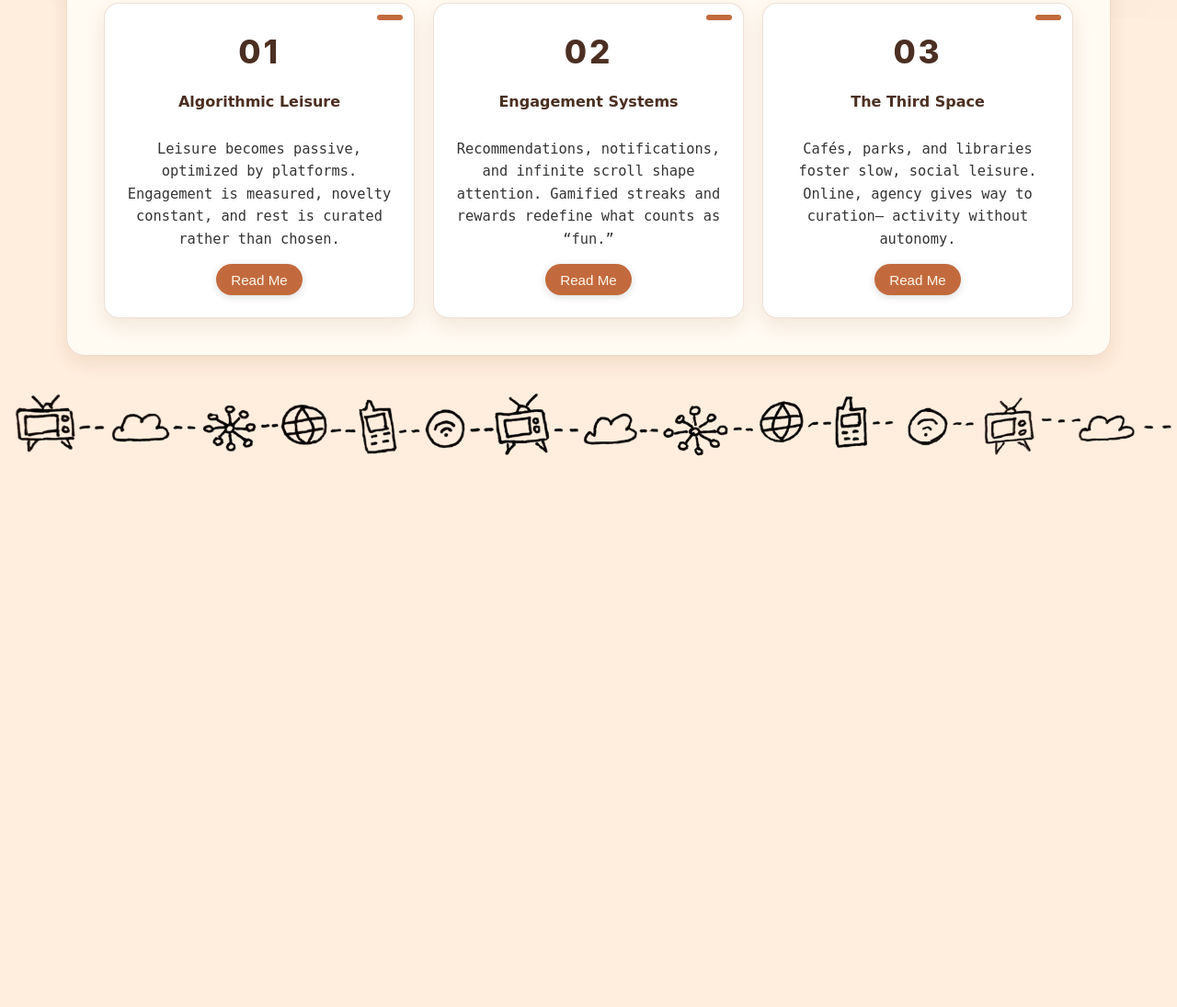
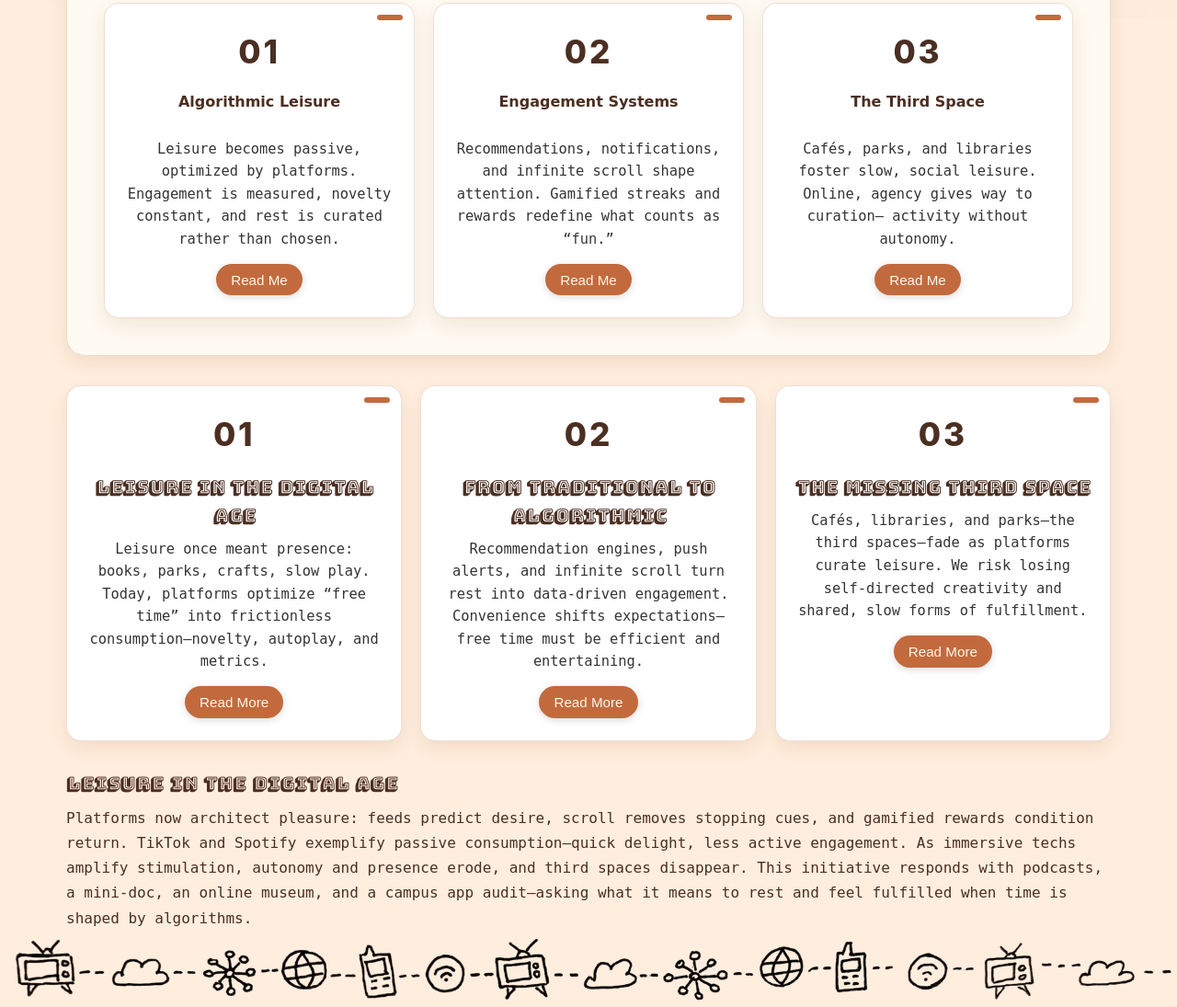
Before and after one commit to EltaBajrami/digital-leisure, a website built with Vite: page index.html in a window 1280 px wide. Shown: the part 780-1875 px from the top of the page at 92% size. Before the commit the page ends 1283 px from the top, so only its background shows below. Built offline with nearby package versions, Linux system fonts and the light colour scheme; a web font is replaced by a local one.

Commit message:
Added info info cards leisure in the digital age

```diff
--- a/src/main.ts
+++ b/src/main.ts
@@ -180,6 +180,50 @@ class App {
           </div>
         </div>
       </main>
+
+      <!-- Info Cards (AFTER CONTENT-SECTION) -->
+      <div class="info-cards" style="display: ${this.state.activeTab === 'about' ? 'grid' : 'none'}; margin-top: 1.5rem;">
+        <!-- Card 01 -->
+        <div class="card">
+          <div class="card-accent accent-pink"></div>
+          <div class="card-icon" aria-hidden="true">01</div>
+          <h4 class="card-title">Leisure in the Digital Age</h4>
+          <p class="card-body">
+            Leisure once meant presence: books, parks, crafts, slow play. Today, platforms optimize “free time” into frictionless consumption—novelty, autoplay, and metrics.
+          </p>
+          <button class="card-cta">Read More</button>
+        </div>
+
+        <!-- Card 02 -->
+        <div class="card">
+          <div class="card-accent accent-blue"></div>
+          <div class="card-icon" aria-hidden="true">02</div>
+          <h4 class="card-title">From Traditional to Algorithmic</h4>
+          <p class="card-body">
+            Recommendation engines, push alerts, and infinite scroll turn rest into data-driven engagement. Convenience shifts expectations—free time must be efficient and entertaining.
+          </p>
+          <button class="card-cta">Read More</button>
+        </div>
+
+        <!-- Card 03 -->
+        <div class="card">
+          <div class="card-accent accent-yellow"></div>
+          <div class="card-icon" aria-hidden="true">03</div>
+          <h4 class="card-title">The Missing Third Space</h4>
+          <p class="card-body">
+            Cafés, libraries, and parks—the third spaces—fade as platforms curate leisure. We risk losing self-directed creativity and shared, slow forms of fulfillment.
+          </p>
+          <button class="card-cta">Read More</button>
+        </div>
+      </div>
+
+      <!-- Connected Narrative (condensed preview) -->
+      <section style="display: ${this.state.activeTab === 'about' ? 'block' : 'none'}; margin-top: 2rem;">
+        <h3 style="font-family: 'Bungee Shade', cursive; color: var(--warm-ink);">LEISURE IN THE DIGITAL AGE</h3>
+        <p style="line-height: 1.7; margin-top: 0.5rem;">
+          Platforms now architect pleasure: feeds predict desire, scroll removes stopping cues, and gamified rewards condition return. TikTok and Spotify exemplify passive consumption—quick delight, less active engagement. As immersive techs amplify stimulation, autonomy and presence erode, and third spaces disappear. This initiative responds with podcasts, a mini-doc, an online museum, and a campus app audit—asking what it means to rest and feel fulfilled when time is shaped by algorithms.
+        </p>
+      </section>
 
       <!-- Campus Roadmap (ROADMAP TAB: MAP VIEW) -->
       <div
--- a/src/style.css
+++ b/src/style.css
@@ -1047,6 +1047,14 @@ footer {
   background: #d47a4d;
 }
 
+/* Per-card CTA color variants to match accents */
+.card-cta.cta-pink { background: #ff3e8a; }
+.card-cta.cta-pink:hover { background: #ff538f; }
+.card-cta.cta-blue { background: #37a7ff; }
+.card-cta.cta-blue:hover { background: #4fb2ff; }
+.card-cta.cta-yellow { background: #ffd136; color: #2b2b2b; }
+.card-cta.cta-yellow:hover { background: #ffdb5f; }
+
 @media (max-width: 900px) {
   .info-cards {
     grid-template-columns: 1fr;
```
